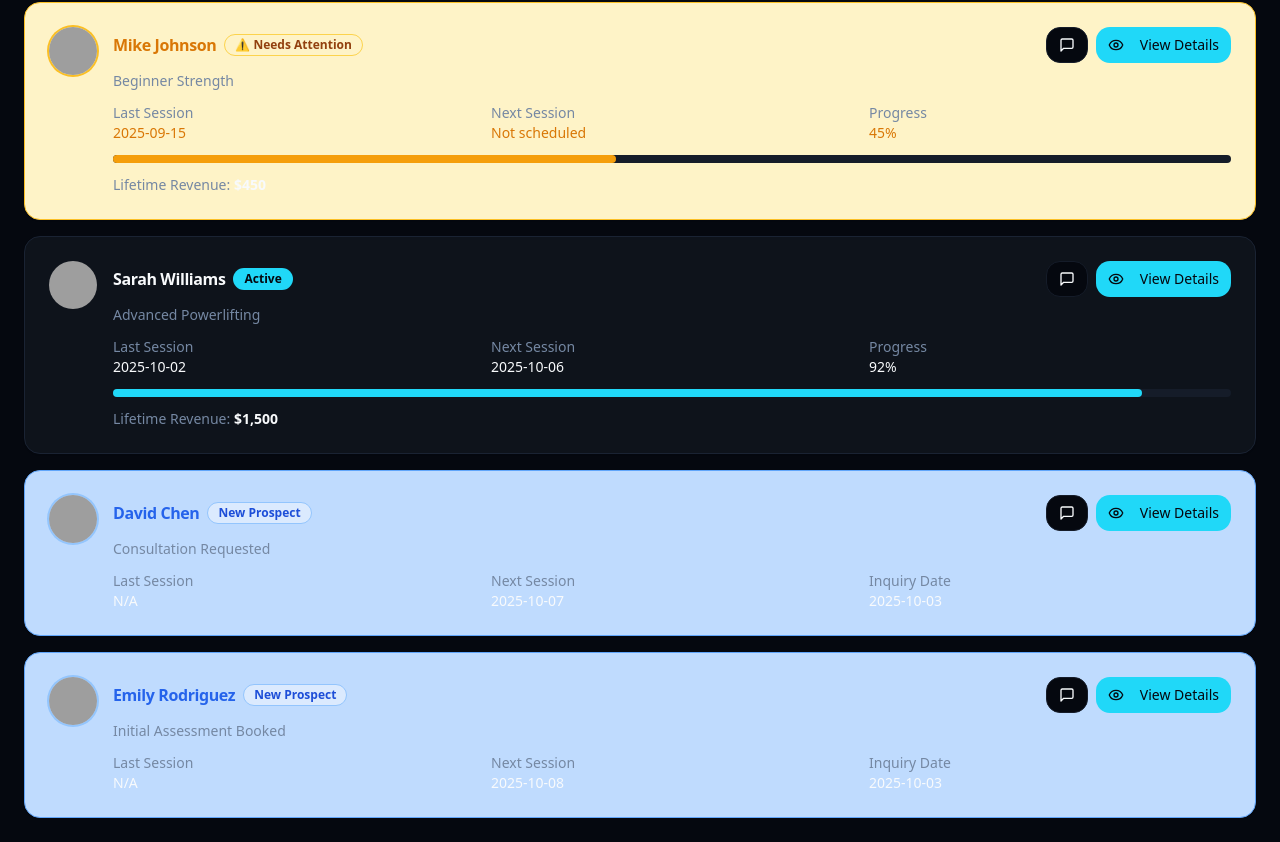
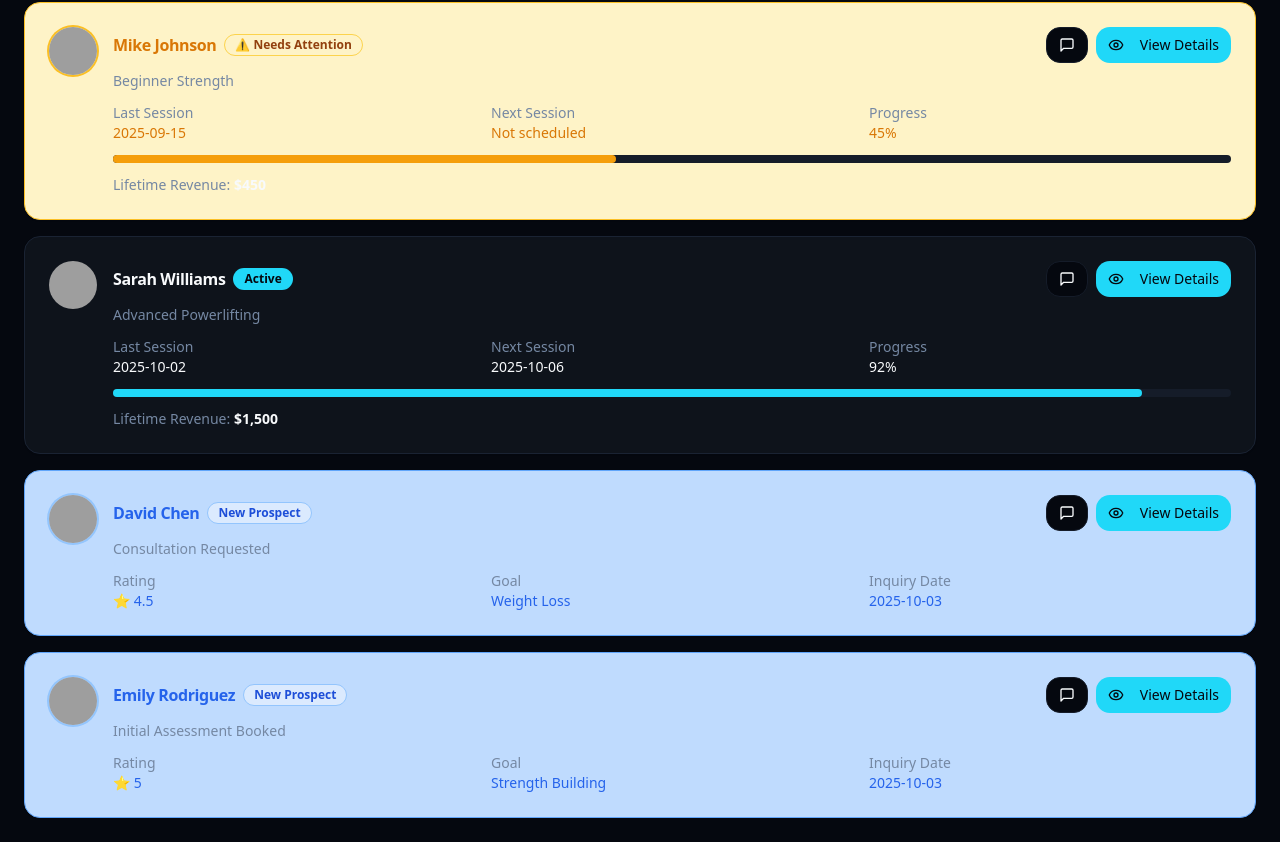
Before and after one commit to jayjohn18000/trainu-grow-connect, a React (Vite) app: page /clients in a window 1280 px wide. Shown: the part 945-1787 px from the top of the page. Built offline with nearby package versions, Linux system fonts and the light colour scheme; grey boxes are pictures that could not be loaded; the HTML template or start-up script is replaced by a standard one.

Commit message:
Refactor prospect client card

```diff
--- a/src/pages/Clients.tsx
+++ b/src/pages/Clients.tsx
@@ -69,6 +69,8 @@ export default function Clients() {
       progress: 0,
       status: "prospect" as const,
       revenue: 0,
+      rating: 4.5,
+      goal: "Weight Loss",
     },
     {
       id: "c6",
@@ -80,6 +82,8 @@ export default function Clients() {
       progress: 0,
       status: "prospect" as const,
       revenue: 0,
+      rating: 5.0,
+      goal: "Strength Building",
     },
   ];
 
@@ -208,6 +212,27 @@ export default function Clients() {
                 <p className="text-sm text-muted-foreground mb-3">{client.program}</p>
 
                 <div className="grid grid-cols-3 gap-4 text-sm">
+                  {client.status === "prospect" ? (
+                    <>
+                      <div>
+                        <p className="text-muted-foreground">Rating</p>
+                        <p className="font-medium text-blue-600 dark:text-blue-400">
+                          {"rating" in client ? `⭐ ${client.rating}` : "N/A"}
+                        </p>
+                      </div>
+                      <div>
+                        <p className="text-muted-foreground">Goal</p>
+                        <p className="font-medium text-blue-600 dark:text-blue-400">
+                          {"goal" in client ? client.goal : "N/A"}
+                        </p>
+                      </div>
+                      <div>
+                        <p className="text-muted-foreground">Inquiry Date</p>
+                        <p className="font-medium text-blue-600 dark:text-blue-400">2025-10-03</p>
+                      </div>
+                    </>
+                  ) : (
+                    <>
                       <div>
                         <p className="text-muted-foreground">Last Session</p>
                         <p className={`font-medium ${
@@ -221,15 +246,13 @@ export default function Clients() {
                         }`}>{client.nextSession || "Not scheduled"}</p>
                       </div>
                       <div>
-                    <p className="text-muted-foreground">
-                      {client.status === "prospect" ? "Inquiry Date" : "Progress"}
-                    </p>
+                        <p className="text-muted-foreground">Progress</p>
                         <p className={`font-medium ${
                           client.status === "at_risk" ? "text-amber-600 dark:text-amber-500" : ""
-                    }`}>
-                      {client.status === "prospect" ? "2025-10-03" : `${client.progress}%`}
-                    </p>
+                        }`}>{client.progress}%</p>
                       </div>
+                    </>
+                  )}
                 </div>
 
                 {client.status !== "prospect" && (
```
Lines whose indentation alone changed are shown as unchanged.
